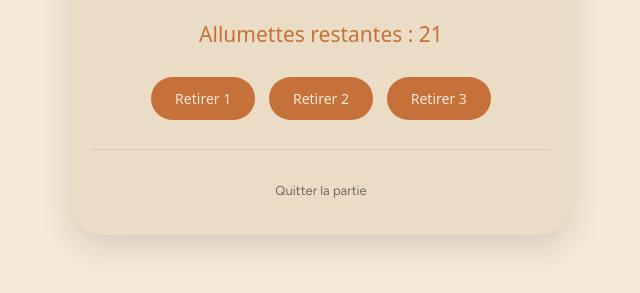
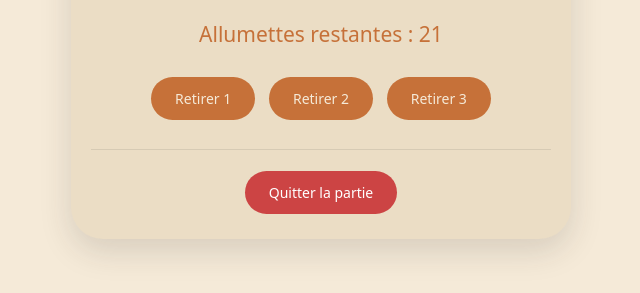
Before and after one commit to heig-vd-msci-course/heig-vd-msci-matches-webapp, a plain HTML site: page index.html in a window 1280 px wide. Both pictures are taken after a click on the button "Commencer la partie". Shown: the part 421-714 px from the top of the page, without its empty margins (319-959 px from the left). Drawn offline with Linux system fonts and the light colour scheme; a web font is replaced by a local one.

Commit message:
style: make exit button red with white text
Co-Authored-By: Claude Opus 4.5 <noreply@anthropic.com>

```diff
--- a/style.css
+++ b/style.css
@@ -239,16 +239,16 @@ button:disabled:hover {
 }
 
 .exit-button button {
-    background-color: transparent;
-    color: var(--color-text);
-    opacity: 0.6;
-    font-family: "Figtree", Arial, sans-serif;
-    font-size: 13px;
+    background-color: #c44;
+    color: #fff;
 }
 
 .exit-button button:hover {
-    background-color: transparent;
-    opacity: 1;
+    background-color: #a33;
+}
+
+.exit-button button:active {
+    background-color: #822;
 }
 
 /* === HISTORIQUE === */
```
